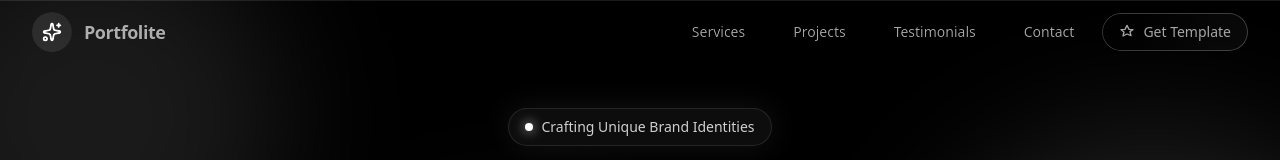
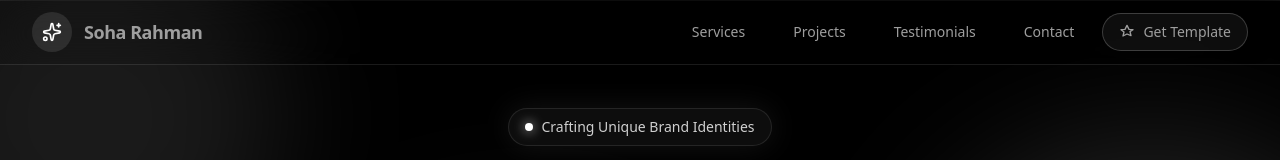
Before and after one commit to Shawon-Reza/portfolio-for-me-2026, a Next.js app: page /home in a window 1280 px wide. Shown: the top 160 px of the page. Built offline with nearby package versions, Linux system fonts and the light colour scheme.

Commit message:
UI Polished : Navbar, Reveal component motion

```diff
--- a/app/globals.css
+++ b/app/globals.css
@@ -5,18 +5,22 @@
 @theme inline {
   --animate-marquee: marquee var(--duration) infinite linear;
   --animate-marquee-vertical: marquee-vertical var(--duration) linear infinite;
+
   @keyframes marquee {
     from {
       transform: translateX(0);
     }
+
     to {
       transform: translateX(calc(-100% - var(--gap)));
     }
   }
+
   @keyframes marquee-vertical {
     from {
       transform: translateY(0);
     }
+
     to {
       transform: translateY(calc(-100% - var(--gap)));
     }
@@ -40,3 +44,8 @@ html.lenis body {
 .lenis.lenis-scrolling iframe {
   pointer-events: none;
 }
+
+/* ================= Smooth Scrolling for shift one id to another=============== */
+html {
+  scroll-behavior: smooth;
+}
--- a/app/home/page.tsx
+++ b/app/home/page.tsx
@@ -9,12 +9,13 @@ import Reviews from '@/components/featurewise/client-review/Reviews'
 import FAQ from '@/components/featurewise/faq/FAQ'
 import Footer from '@/components/featurewise/Footer'
 import DarkVeil from '@/components/ui/DarkVeil'
+import RevealAnimation from '@/components/RevealAnimation'
 
 const page = () => {
   return (
     <div className="min-h-screen bg-black text-white">
       <section
-        className="fixed inset-0 h-screen w-full saturate-150 contrast-125 z-90 mix-blend-screen   "
+        className="   "
       >
         <Navbar />
       </section>
@@ -40,32 +41,53 @@ const page = () => {
           <SkillMarquee />
         </div>
       </section>
+
+
+
       <section
         id="projects"
       >
         <ProjectsCertificatesPage />
 
       </section>
-      <section
-        id="about"
-      >
-        <AboutMe />
-      </section>
+
+
+
+      <RevealAnimation>
+        <section
+          id="about"
+        >
+          <AboutMe />
+        </section>
+      </RevealAnimation>
+
+
+
+
       <section
         id="work"
       >
         <RecentWork />
       </section>
+
+
+
       <section
         id="services"
       >
         <Services />
       </section>
+
+
+
       <section
         id="testimonials"
       >
         <Reviews />
       </section>
+
+
+
       <section
         id="contact"
       >
--- /dev/null
+++ b/components/RevealAnimation.tsx
@@ -0,0 +1,27 @@
+    "use client";
+
+import { motion } from "framer-motion";
+import { ReactNode } from "react";
+
+interface RevealProps {
+  children: ReactNode;
+}
+
+export default function RevealAnimation({ children }: RevealProps) {
+  return (
+    <motion.div
+      initial={{ opacity: 0, y: 80 }}
+      whileInView={{ opacity: 1, y: 0 }}
+      viewport={{
+        once: false,
+        amount: 0.2,
+      }}
+      transition={{
+        duration: 1.9,
+        ease: "easeOut",
+      }}
+    >
+      {children}
+    </motion.div>
+  );
+}
--- a/components/featurewise/Navbar.tsx
+++ b/components/featurewise/Navbar.tsx
@@ -15,16 +15,19 @@ export default function Navbar() {
     const [open, setOpen] = useState(false)
 
     return (
-        <header className="w-full bg-gradient-to-r from-neutral-900 via-black to-neutral-900 text-[#9E9E9E]">
+        <header className="text-[#9E9E9E] fixed top-0 left-0 w-full z-90 bg-black/5
+         backdrop-blur-lg border-b border-white/10 ">
+
             <div className=" mx-auto px-4 sm:px-6 lg:px-8">
                 <div className="flex h-16 items-center justify-between">
                     <div className="flex items-center gap-4">
-                        <Link href="/" className="flex items-center gap-3">
+                        <a href="#hero" className="flex items-center gap-3">
                             <div className="w-10 h-10 rounded-full bg-white/10 flex items-center justify-center">
                                 <Sparkles className="w-5 h-5 text-white" aria-hidden />
                             </div>
-                            <span className="text-lg font-semibold tracking-tight">Portfolite</span>
-                        </Link>
+                            <span
+                            className="text-lg font-semibold tracking-tight">Soha Rahman</span>
+                        </a>
                     </div>
 
 
--- a/package.json
+++ b/package.json
@@ -12,6 +12,7 @@
     "class-variance-authority": "^0.7.1",
     "clsx": "^2.1.1",
     "embla-carousel-react": "^8.6.0",
+    "framer-motion": "^12.40.0",
     "lenis": "^1.3.23",
     "lottie-react": "^2.4.1",
     "lucide-react": "^1.17.0",
```
Also changed, not shown: 1 other file (tests, documents, lock files or other folders). Lines whose indentation alone changed are shown as unchanged.
